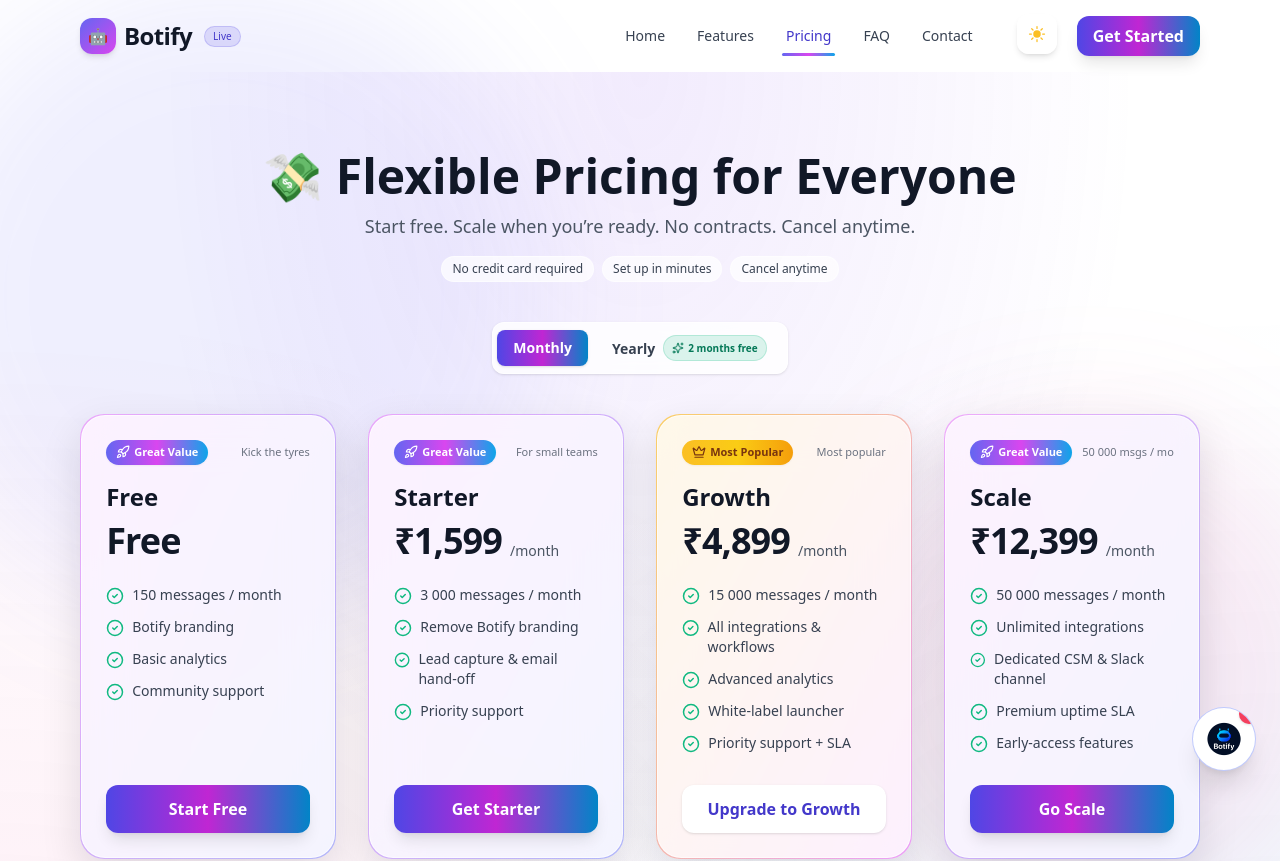
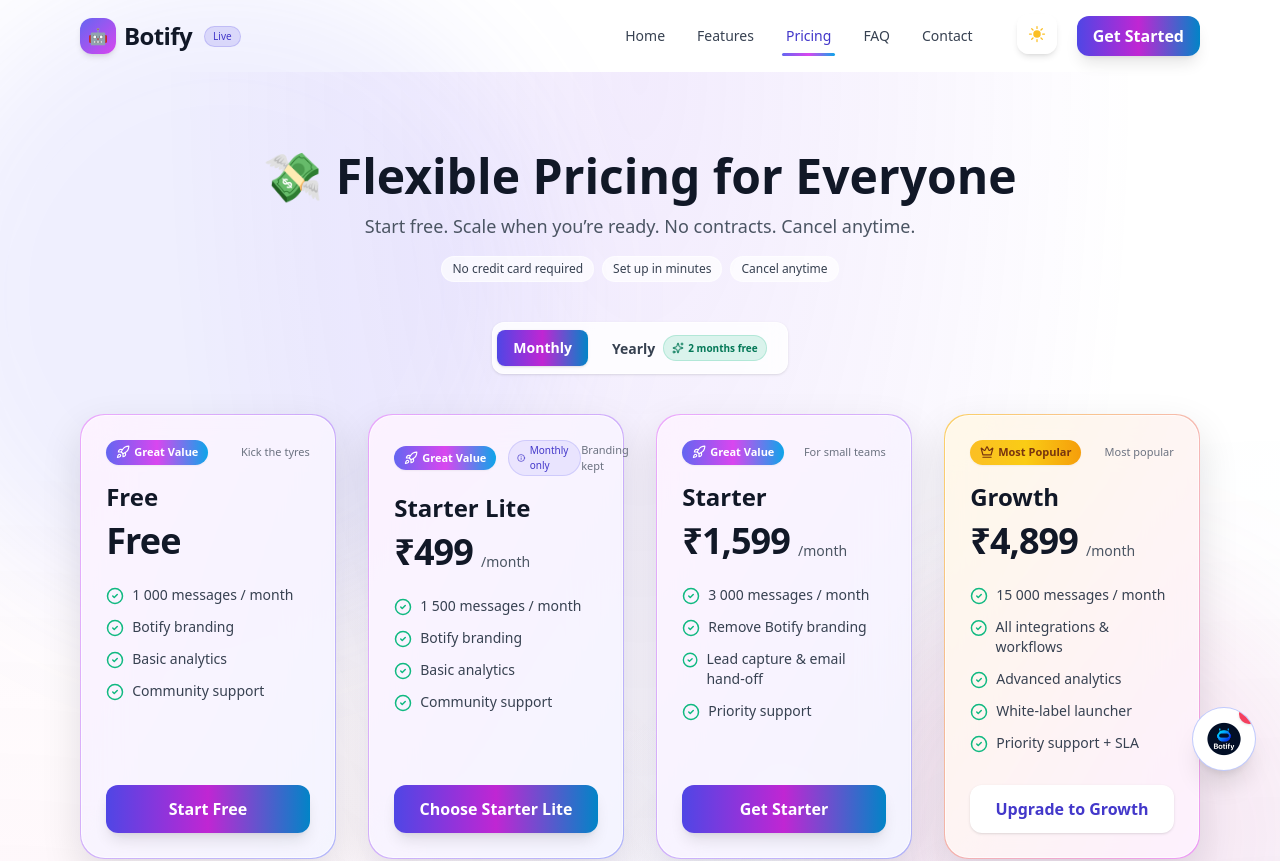
Before and after one commit to Gautam2117/AI-CHATBOT-WEBSITE, a React (Vite) app: page /pricing in a window 1280 px wide. Shown: the top 861 px of the page. Built offline with nearby package versions, Linux system fonts and the light colour scheme.

Commit message:
enhanced ux

```diff
--- a/src/components/PricingSection.jsx
+++ b/src/components/PricingSection.jsx
@@ -12,6 +12,12 @@
 
 /* ------------------------------------------------------------------------- */
 /*  SINGLE SOURCE OF TRUTH — keep in sync with server-side PLAN_CATALOG data  */
+/*  Backend reference (INR):                                                  */
+/*    Free:        1,000 msgs/mo                                              */
+/*    StarterLite: ₹499/mo (1,500 msgs/mo, branding kept)                     */
+/*    Starter:     ₹1,599/mo • ₹15,990/yr (3,000 msgs/mo)                     */
+/*    Growth:      ₹4,899/mo • ₹48,990/yr (15,000 msgs/mo)                    */
+/*    Scale:       ₹12,399/mo • ₹1,23,990/yr (50,000 msgs/mo)                 */
 /* ------------------------------------------------------------------------- */
 const RAW_PLANS = [
   /* ────────── Free ────────── */
@@ -22,7 +28,7 @@
     monthly: 0,
     yearly: 0,
     features: [
-      "150 messages / month",
+      "1 000 messages / month",
       "Botify branding",
       "Basic analytics",
       "Community support",
@@ -31,7 +37,24 @@
     popular: false,
   },
 
-  /* ────────── Starter (3 k) ────────── */
+  /* ────────── Starter Lite (1.5k) — monthly only ────────── */
+  {
+    id: "starterlite",
+    name: "Starter Lite",
+    tagline: "Branding kept",
+    monthly: 499,            // ₹499 / mo
+    yearly: null,            // monthly-only
+    features: [
+      "1 500 messages / month",
+      "Botify branding",
+      "Basic analytics",
+      "Community support",
+    ],
+    cta: "Choose Starter Lite",
+    popular: false,
+  },
+
+  /* ────────── Starter (3k) ────────── */
   {
     id: "starter",
     name: "Starter",
@@ -48,7 +71,7 @@
     popular: false,
   },
 
-  /* ────────── Growth (15 k) ────────── */
+  /* ────────── Growth (15k) ────────── */
   {
     id: "growth",
     name: "Growth",
@@ -66,7 +89,7 @@
     popular: true,           // highlight this one
   },
 
-  /* ────────── Scale (50 k) ────────── */
+  /* ────────── Scale (50k) ────────── */
   {
     id: "scale",
     name: "Scale",
@@ -107,8 +130,12 @@
 
   const plans = useMemo(() => RAW_PLANS, []);
 
-  const priceFor = (p) => (billing === "monthly" ? p.monthly : p.yearly);
-  const perText  = billing === "monthly" ? "/month" : "/year";
+  // Support monthly-only plans gracefully (e.g., Starter Lite)
+  const isMonthlyOnly = (p) => p.monthly > 0 && (p.yearly == null || p.yearly === 0);
+  const priceFor = (p) =>
+    billing === "yearly" && isMonthlyOnly(p) ? p.monthly : (billing === "monthly" ? p.monthly : p.yearly);
+  const periodFor = (p) =>
+    billing === "yearly" && isMonthlyOnly(p) ? "/month" : (billing === "monthly" ? "/month" : "/year");
 
   return (
     <section
@@ -178,7 +205,7 @@
           {plans.map((p) => {
             const isPopular = p.popular;
             const price     = priceFor(p);
-            const showSlash = billing === "yearly" && p.monthly > 0;
+            const showSlash = billing === "yearly" && p.monthly > 0 && p.yearly > 0;
 
             return (
               <div
@@ -202,6 +229,11 @@
                           <Rocket size={14} /> Great&nbsp;Value
                         </Badge>
                       )}
+                      {isMonthlyOnly(p) && (
+                        <span className="ml-1 inline-flex items-center gap-1 px-2 py-[2px] rounded-full text-[10px] bg-indigo-500/10 text-indigo-700 dark:text-indigo-300 border border-indigo-500/20">
+                          <Info size={12} /> Monthly only
+                        </span>
+                      )}
                     </div>
                     <span className="text-[11px] text-gray-500 dark:text-gray-400">
                       {p.tagline}
@@ -217,11 +249,11 @@
                       <div className="text-4xl font-extrabold text-gray-900 dark:text-white tracking-tight">
                         {price === 0
                           ? "Free"
-                          : `${currency}${price.toLocaleString()}`}
+                          : `${currency}${Number(price).toLocaleString()}`}
                       </div>
                       {price !== 0 && (
                         <span className="text-sm text-gray-600 dark:text-gray-300">
-                          {perText}
+                          {periodFor(p)}
                         </span>
                       )}
                     </div>
@@ -235,6 +267,13 @@
                           {currency}
                           {((p.monthly * 12) - p.yearly).toLocaleString()}
                         </span>
+                      </div>
+                    )}
+
+                    {isMonthlyOnly(p) && billing === "yearly" && (
+                      <div className="mt-1 text-[11px] text-gray-500 dark:text-gray-400 flex items-center gap-1">
+                        <Info size={12} />
+                        <span>This plan is billed monthly.</span>
                       </div>
                     )}
                   </div>
```
